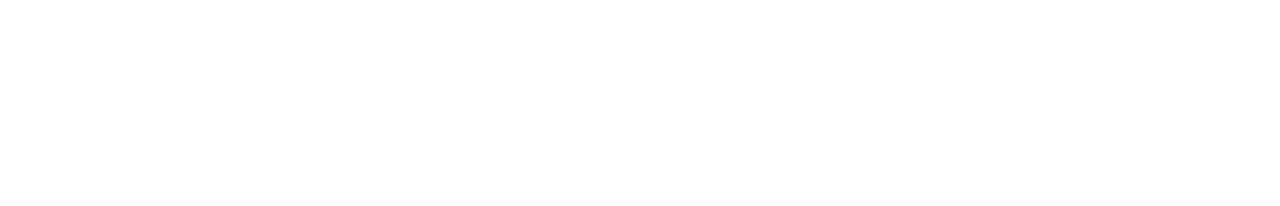
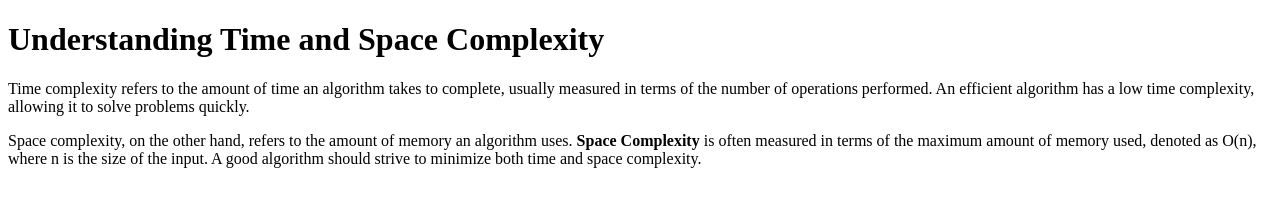
Before and after one commit to acciojob/time-and-space-complexity-Vishal180309, a website: page main.html in a window 1280 px wide. Drawn offline with Linux system fonts and the light colour scheme.

Commit message:
created a submission

```diff
--- a/main.html
+++ b/main.html
@@ -1,16 +1,13 @@
 <!DOCTYPE html>
-
-<html>
-
+<html lang="en">
 <head>
-	<link rel="stylesheet" href="styles.css">
+<meta charset="UTF-8">
+<meta name="viewport" content="width=device-width, initial-scale=1.0">
+<title>Time and Space Complexity</title>
 </head>
-
 <body>
-	<!-- the entire body must be written by student -->
-    <script type="text/javascript" src="./script.js">
-</script>
-
+<h1>Understanding Time and Space Complexity</h1>
+<p>Time complexity refers to the amount of time an algorithm takes to complete, usually measured in terms of the number of operations performed. An efficient algorithm has a low time complexity, allowing it to solve problems quickly.</p>
+<p>Space complexity, on the other hand, refers to the amount of memory an algorithm uses. <b>Space Complexity</b> is often measured in terms of the maximum amount of memory used, denoted as O(n), where n is the size of the input. A good algorithm should strive to minimize both time and space complexity.</p>
 </body>
-
 </html>
```
